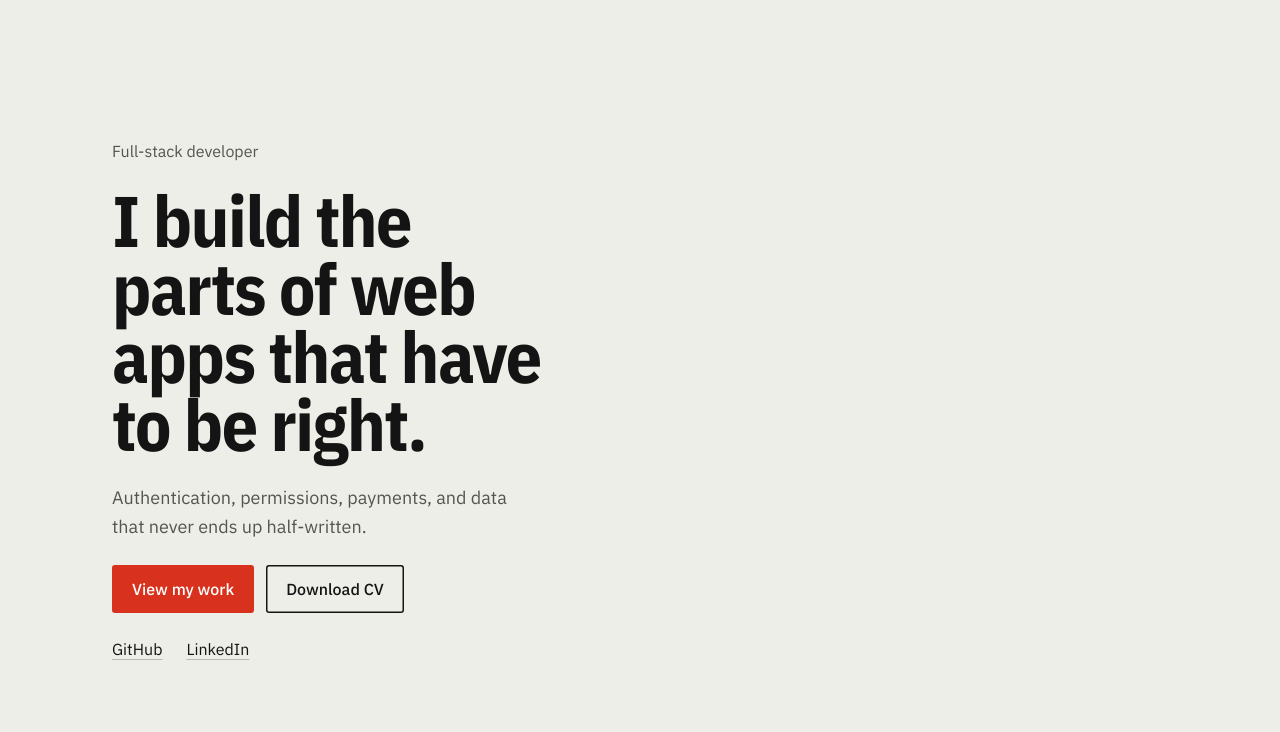
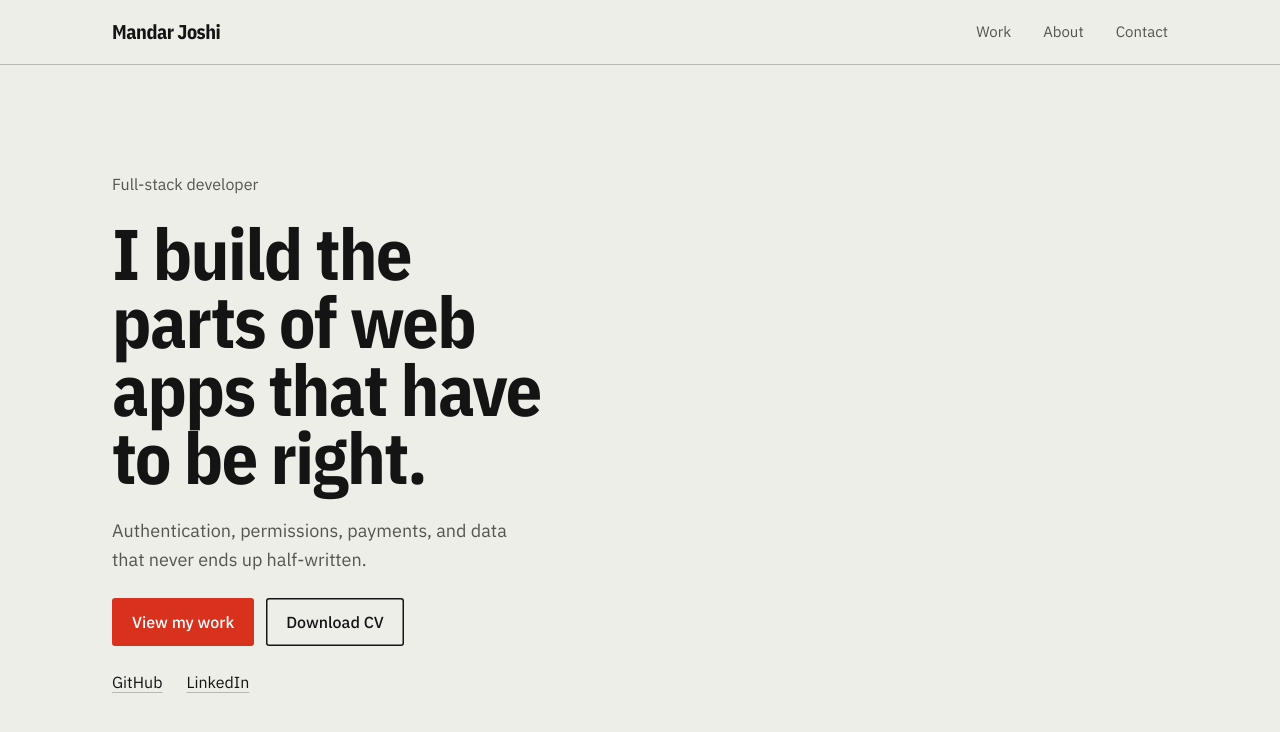
Before and after one commit to MandarJoshii/portfolio, a Next.js app: page / in a window 1280 px wide. Shown: the top 732 px of the page. Built offline with nearby package versions, Linux system fonts and the light colour scheme.

Commit message:
Day 2: site header, skip link, profile and navigation data

```diff
--- a/app/globals.css
+++ b/app/globals.css
@@ -27,7 +27,11 @@
 
 @layer base {
   html {
-    color-scheme: light;
+    html {
+      color-scheme: light;
+      scroll-behavior: smooth;
+      scroll-padding-top: 4rem;
+    }
   }
 
   body {
--- a/app/layout.tsx
+++ b/app/layout.tsx
@@ -1,5 +1,7 @@
 import type { Metadata } from "next";
+import Link from "next/link";
 import { IBM_Plex_Mono, IBM_Plex_Sans, IBM_Plex_Sans_Condensed } from "next/font/google";
+import { SiteHeader } from "@/components/layout/site-header";
 import "./globals.css";
 
 const plexSans = IBM_Plex_Sans({
@@ -35,7 +37,16 @@ export default function RootLayout({ children }: LayoutProps<"/">) {
       lang="en"
       className={`${plexSans.variable} ${plexCondensed.variable} ${plexMono.variable}`}
     >
-      <body>{children}</body>
+      <body>
+        <Link
+          href="#main"
+          className="focus:rounded-instrument focus:bg-ink focus:text-paper sr-only focus:not-sr-only focus:fixed focus:top-3 focus:left-3 focus:z-50 focus:px-4 focus:py-3"
+        >
+          Skip to content
+        </Link>
+        <SiteHeader />
+        {children}
+      </body>
     </html>
   );
 }
--- a/app/page.tsx
+++ b/app/page.tsx
@@ -4,7 +4,7 @@ import { TextLink } from "@/components/ui/text-link";
 
 export default function HomePage() {
   return (
-    <main className="flex min-h-dvh items-center">
+    <main id="main" className="flex min-h-[calc(100dvh-4rem)] items-center">
       <Container className="flex flex-col gap-6">
         <p className="text-muted">Full-stack developer</p>
         <h1 className="font-display text-hero max-w-[12ch] font-bold">
--- /dev/null
+++ b/components/layout/site-header.tsx
@@ -0,0 +1,30 @@
+import Link from "next/link";
+import { Container } from "@/components/ui/container";
+import { navigation } from "@/data/navigation";
+import { profile } from "@/data/profile";
+
+export function SiteHeader() {
+  return (
+    <header className="border-rule bg-paper sticky top-0 z-40 border-b">
+      <Container className="flex h-16 items-center justify-between gap-6">
+        <Link href="/" className="font-display text-xl font-bold tracking-tight">
+          {profile.name}
+        </Link>
+        <nav aria-label="Primary">
+          <ul className="flex items-center gap-5 sm:gap-8">
+            {navigation.map((item) => (
+              <li key={item.href}>
+                <Link
+                  href={item.href}
+                  className="text-muted hover:text-ink inline-flex min-h-11 items-center text-[15px] transition-colors"
+                >
+                  {item.label}
+                </Link>
+              </li>
+            ))}
+          </ul>
+        </nav>
+      </Container>
+    </header>
+  );
+}
--- /dev/null
+++ b/data/navigation.ts
@@ -0,0 +1,5 @@
+export const navigation = [
+  { label: "Work", href: "/#work" },
+  { label: "About", href: "/#about" },
+  { label: "Contact", href: "/#contact" },
+] as const;
--- /dev/null
+++ b/data/profile.ts
@@ -0,0 +1,5 @@
+export const profile = {
+  name: "Mandar Joshi",
+  role: "Full-stack developer",
+  email: "joshijosher@gmail.com",
+} as const;
```
